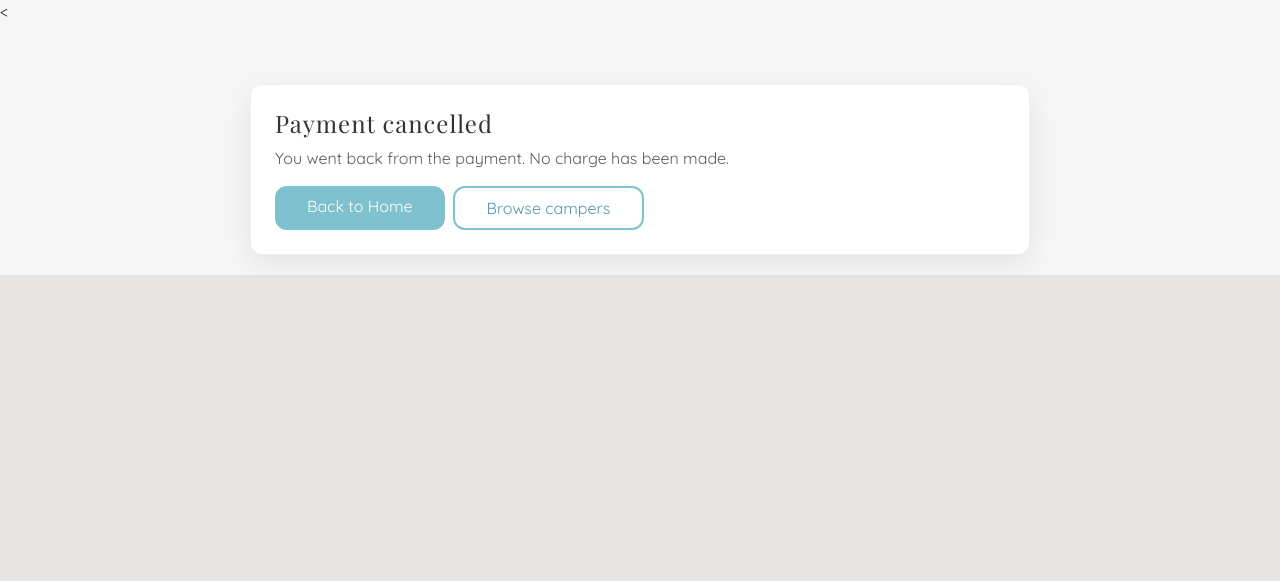
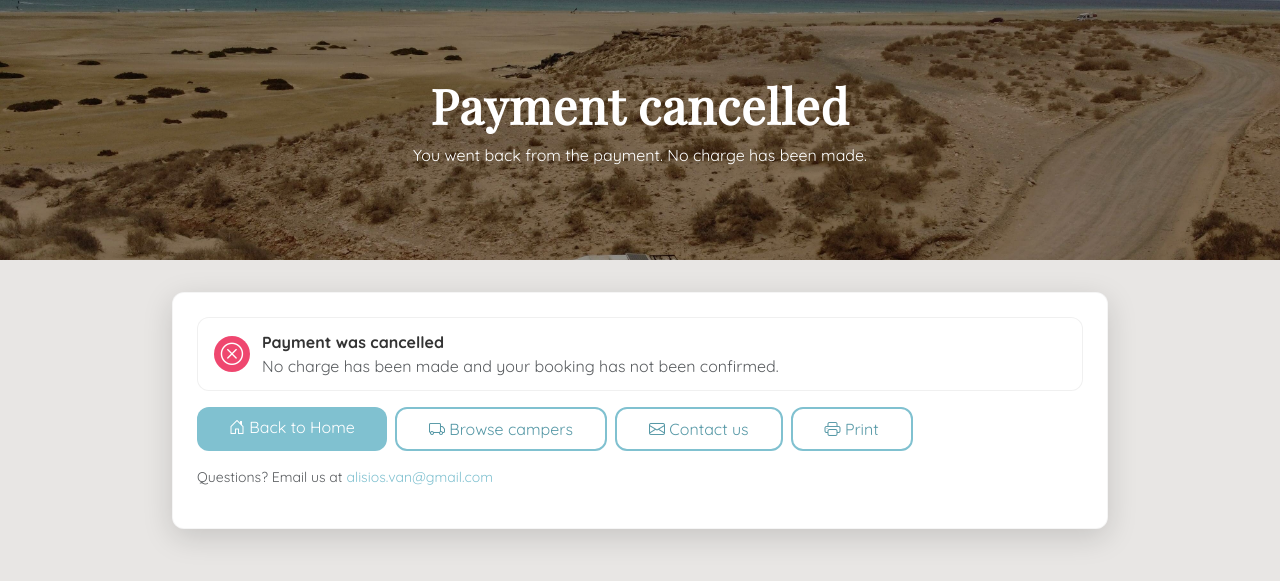
Before and after one commit to Absdabsda/AlisiosVan, a PHP site: page /cancel.php in a window 1280 px wide. Shown: the top 581 px of the page. Run offline with PHP 8.4, Linux system fonts and the light colour scheme; some libraries are stand-ins or nearby versions.

Commit message:
cancel.php meta

```diff
--- a/src/cancel.php
+++ b/src/cancel.php
@@ -9,7 +9,7 @@ require_once __DIR__ . '/../config/db.php';
 
 $pdo = get_pdo();
 
-/* Utilidad: comprobar si existe una columna */
+/** Comprueba si existe una columna */
 function columnExists(PDO $pdo, string $table, string $column): bool {
     $sql = "SELECT 1
               FROM INFORMATION_SCHEMA.COLUMNS
@@ -50,49 +50,93 @@ if ($rid > 0) {
     }
 }
 
-/* Render de página de cancelación (sin depender de rid) */
 $lang = $GLOBALS['LANG'] ?? 'es';
 ?>
 <!doctype html>
 <html lang="<?= htmlspecialchars($lang) ?>">
 <head>
     <meta charset="utf-8">
-    <meta name="viewport" content="width=device-width,initial-scale=1">
-    <meta name="google" content="notranslate">
+    <meta name="viewport" content="width=device-width, initial-scale=1">
     <title><?= htmlspecialchars(__('Payment cancelled')) ?> | Alisios Van</title>
-    <<!-- evita traducción automática de Chrome -->
+
+    <!-- evita traducción automática de Chrome -->
     <meta name="google" content="notranslate">
 
+    <!-- Tipografías y estilos externos (igual que thanks.php) -->
     <link href="https://fonts.googleapis.com/css2?family=Quicksand:wght@400;500;700&display=swap" rel="stylesheet">
     <link href="https://fonts.googleapis.com/css2?family=Playfair+Display&display=swap" rel="stylesheet">
     <link href="https://cdn.jsdelivr.net/npm/bootstrap@5.3.7/dist/css/bootstrap.min.css" rel="stylesheet">
     <link href="https://cdn.jsdelivr.net/npm/bootstrap-icons@1.10.5/font/bootstrap-icons.css" rel="stylesheet">
-
     <link rel="stylesheet" href="https://cdn.jsdelivr.net/npm/flag-icons/css/flag-icons.min.css">
 
+    <!-- Tus hojas de estilo -->
     <link rel="stylesheet" href="css/estilos.css">
     <link rel="stylesheet" href="css/cookies.css">
     <script src="js/cookies.js" defer></script>
+
     <style>
-        body{background:#f6f6f6}
-        .wrap{max-width:820px;margin:40px auto;padding:20px}
-        .cardy{background:#fff;border:1px solid rgba(0,0,0,.06);border-radius:12px;box-shadow:0 8px 30px rgba(0,0,0,.08);padding:24px}
+        /* Mismos estilos base que en thanks.php */
+        .page-hero{ background-image:url('img/matcha-landing-page.jpeg'); }
+        .wrap{ max-width: 1000px; margin-inline:auto; padding: var(--spacing-l); }
+        .cardy{
+            background: var(--color-blanco);
+            border-radius: var(--border-radius);
+            box-shadow: var(--box-shadow-medium);
+            border: 1px solid rgba(0,0,0,.04);
+            padding: clamp(1rem, 2vw, 1.5rem);
+        }
+        .state{
+            display:flex; align-items:center; gap:.75rem;
+            background: rgba(255,255,255,.6);
+            border:1px solid rgba(0,0,0,.06);
+            border-radius: 12px;
+            padding:.75rem 1rem;
+        }
+        .state i{
+            font-size: 1.4rem;
+            color: var(--color-blanco);
+            width: 36px; height:36px; display:grid; place-items:center; border-radius:999px;
+        }
+        .state i.warn{ background: var(--color-atardecer); }
+        .state i.ok{ background: var(--color-mar); }
     </style>
 </head>
 <body>
+<section class="page-hero">
+    <div class="page-hero__content">
+        <h1 class="page-hero__title"><?= __('Payment cancelled') ?></h1>
+        <p class="mt-2">
+            <?= __('You went back from the payment. No charge has been made.') ?>
+        </p>
+    </div>
+</section>
+
 <main class="wrap">
     <div class="cardy">
-        <h1 class="h4 mb-2"><?= __('Payment cancelled') ?></h1>
-        <p class="text-muted mb-3"><?= __('You went back from the payment. No charge has been made.') ?></p>
+        <div class="state mb-3">
+            <i class="bi bi-x-circle warn"></i>
+            <div class="flex-grow-1">
+                <strong><?= __('Payment was cancelled') ?></strong>
+                <div class="text-muted"><?= __('No charge has been made and your booking has not been confirmed.') ?></div>
+            </div>
+        </div>
+
         <?php if ($hadPending): ?>
             <div class="alert alert-success small">
                 <?= __('We removed the temporary reservation that was being created.') ?>
             </div>
         <?php endif; ?>
+
         <div class="d-flex flex-wrap gap-2">
-            <a class="btn btn-primary" href="index.php"><?= __('Back to Home') ?></a>
-            <a class="btn btn-outline-secondary" href="campers.php"><?= __('Browse campers') ?></a>
+            <a class="btn" href="index.php"><i class="bi bi-house-door"></i> <?= __('Back to Home') ?></a>
+            <a class="btn btn-outline-secondary" href="campers.php"><i class="bi bi-truck"></i> <?= __('Browse campers') ?></a>
+            <a class="btn btn-outline-secondary" href="contact.php"><i class="bi bi-envelope"></i> <?= __('Contact us') ?></a>
+            <button class="btn btn-outline-secondary" onclick="window.print()"><i class="bi bi-printer"></i> <?= __('Print') ?></button>
         </div>
+
+        <p class="text-muted small mt-3">
+            <?= sprintf(__('Questions? Email us at %s'), '<a href="mailto:alisios.van@gmail.com">alisios.van@gmail.com</a>') ?>
+        </p>
     </div>
 </main>
 </body>
```
